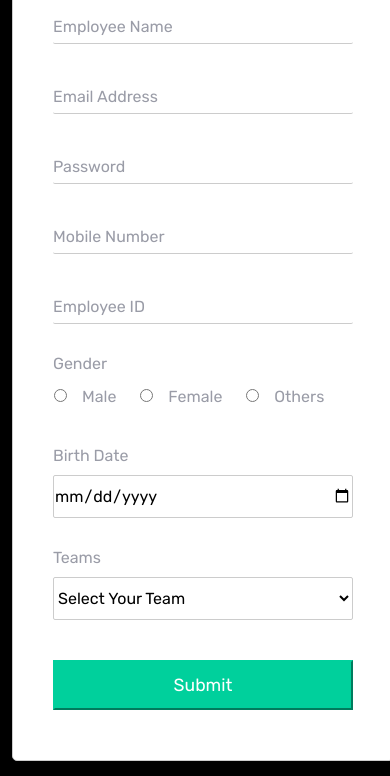
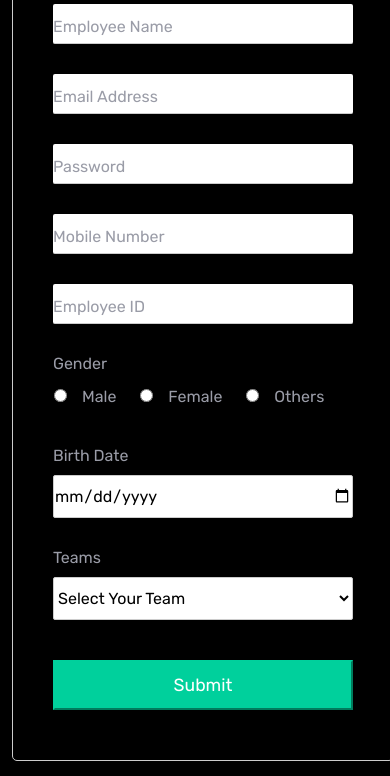
Before and after one commit to tends-to-infinity/Form-Validation, a plain HTML site: page index.html in a window 390 px wide. Shown: the part 110-886 px from the top of the page. Drawn offline with Linux system fonts and the light colour scheme.

Commit message:
Update style.css

```diff
--- a/style.css
+++ b/style.css
@@ -162,7 +162,7 @@ body {
   .form{
     width:300px;
     margin-top:30px;
-    backgrpund:black;
+    background:black;
 
   }
 }
```
